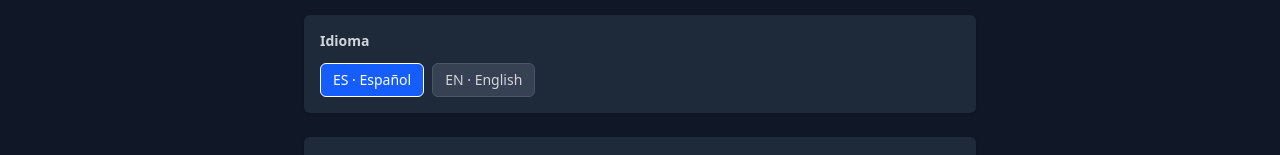
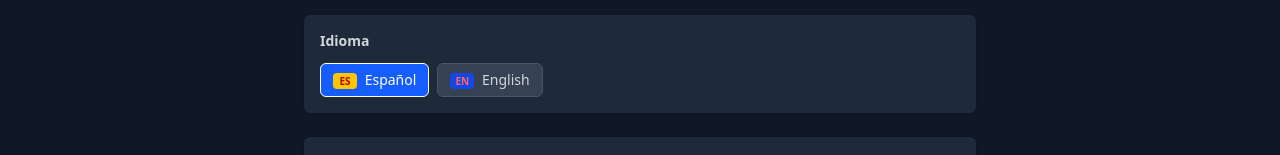
Before and after one commit to abastidadev/poker-notes, an Angular app: page / in a window 1280 px wide. Both pictures are taken after a click on the button "⚙️". Shown: the part 235-390 px from the top of the page. Built offline with nearby package versions, Linux system fonts and the light colour scheme.

Commit message:
fix(settings): replace flag emojis with CSS badges for cross-platform support

```diff
--- a/src/app/features/settings/settings.component.html
+++ b/src/app/features/settings/settings.component.html
@@ -64,7 +64,7 @@
           [class.dark:border-gray-600]="settings().language !== 'es'"
           (click)="onLanguageChange('es')"
         >
-          <span class="sm:hidden">🇧🇪</span><span class="hidden sm:inline">ES ·</span> Español
+          <span class="inline-flex items-center justify-center w-6 h-4 text-[10px] font-bold rounded bg-yellow-400 text-red-700 mr-1">ES</span> Español
         </button>
         <button
           class="px-3 py-1.5 text-sm rounded-md border transition-colors"
@@ -79,7 +79,7 @@
           [class.dark:border-gray-600]="settings().language !== 'en'"
           (click)="onLanguageChange('en')"
         >
-          <span class="sm:hidden">🇬🇧</span><span class="hidden sm:inline">EN ·</span> English
+          <span class="inline-flex items-center justify-center w-6 h-4 text-[10px] font-bold rounded bg-blue-700 text-red-400 mr-1">EN</span> English
         </button>
       </div>
     </section>
```
